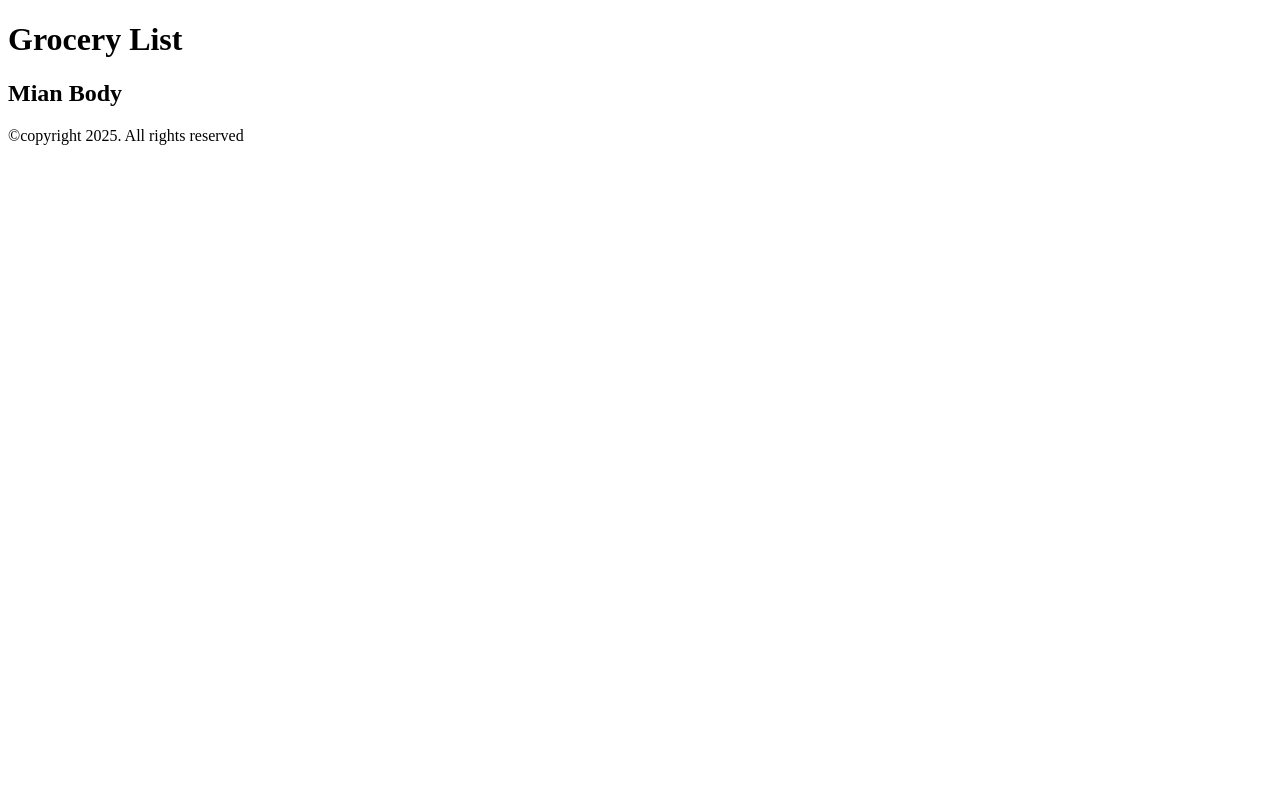
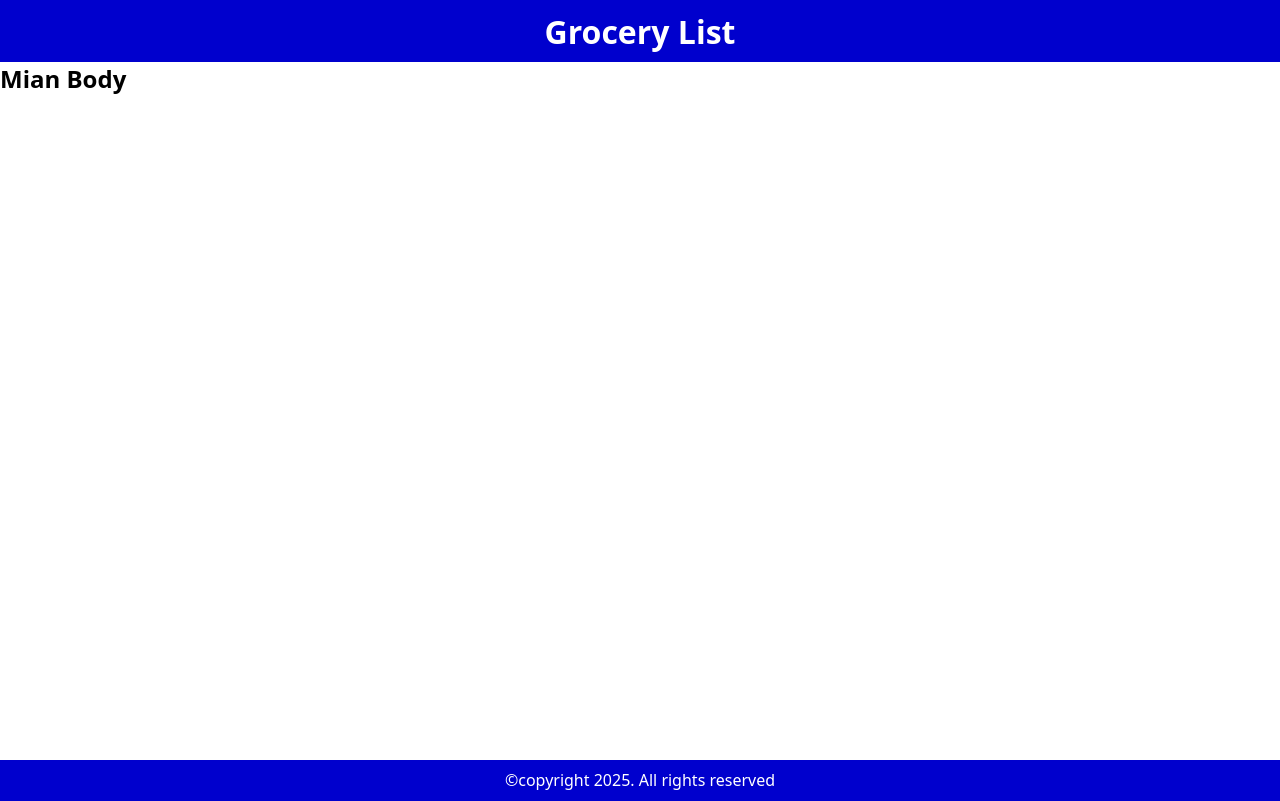
Before and after one commit to michaelboateng1/react-grocery-list, a React (Create React App) app: page / in a window 1280 px wide. Built offline with nearby package versions, Linux system fonts and the light colour scheme.

Commit message:
Added styles to the components

```diff
--- a/src/App.js
+++ b/src/App.js
@@ -1,4 +1,6 @@
 import React from "react";
+
+import "./styles/index.css";
 
 import Header from "./components/Header";
 import MainContent from "./components/MainContent";
--- a/src/components/Footer.js
+++ b/src/components/Footer.js
@@ -1,5 +1,7 @@
 import React from "react";
 
+// css
+import "../styles/footer.css";
 function Footer() {
   return (
     <footer>
--- a/src/components/Header.js
+++ b/src/components/Header.js
@@ -1,4 +1,7 @@
 import React from "react";
+
+// css
+import "../styles/header.css";
 
 function Header() {
   return (
--- a/src/components/MainContent.js
+++ b/src/components/MainContent.js
@@ -1,4 +1,7 @@
 import React from "react";
+
+// css
+import "../styles/main.css";
 
 function MainContent() {
   return (
--- /dev/null
+++ b/src/styles/footer.css
@@ -0,0 +1,8 @@
+footer {
+  width: 100%;
+  text-align: center;
+  padding: 0.6em 1em;
+  background-color: mediumblue;
+  color: #fff;
+  flex-grow: 0;
+}
--- /dev/null
+++ b/src/styles/header.css
@@ -0,0 +1,8 @@
+header {
+  background-color: mediumblue;
+  color: #fff;
+  padding: 0.6em 1em;
+  text-align: center;
+  width: 100%;
+  flex-grow: 0;
+}
--- /dev/null
+++ b/src/styles/index.css
@@ -0,0 +1,18 @@
+* {
+  margin: 0;
+  padding: 0;
+  box-sizing: border-box;
+}
+
+body {
+  font-family: system-ui, -apple-system, BlinkMacSystemFont, "Segoe UI", Roboto, Oxygen, Ubuntu, Cantarell, "Open Sans", "Helvetica Neue", sans-serif;
+  height: 100vh;
+  width: 100%;
+}
+
+#root {
+  display: flex;
+  flex-flow: column nowrap;
+  justify-content: flex-start;
+  align-items: flex-start;
+}
--- /dev/null
+++ b/src/styles/main.css
@@ -0,0 +1,4 @@
+main {
+  width: 100%;
+  height: calc(100vh - 9.6px - 42.987px - 9.6px - 9.6px - 20.987px - 9.6px);
+}
```
